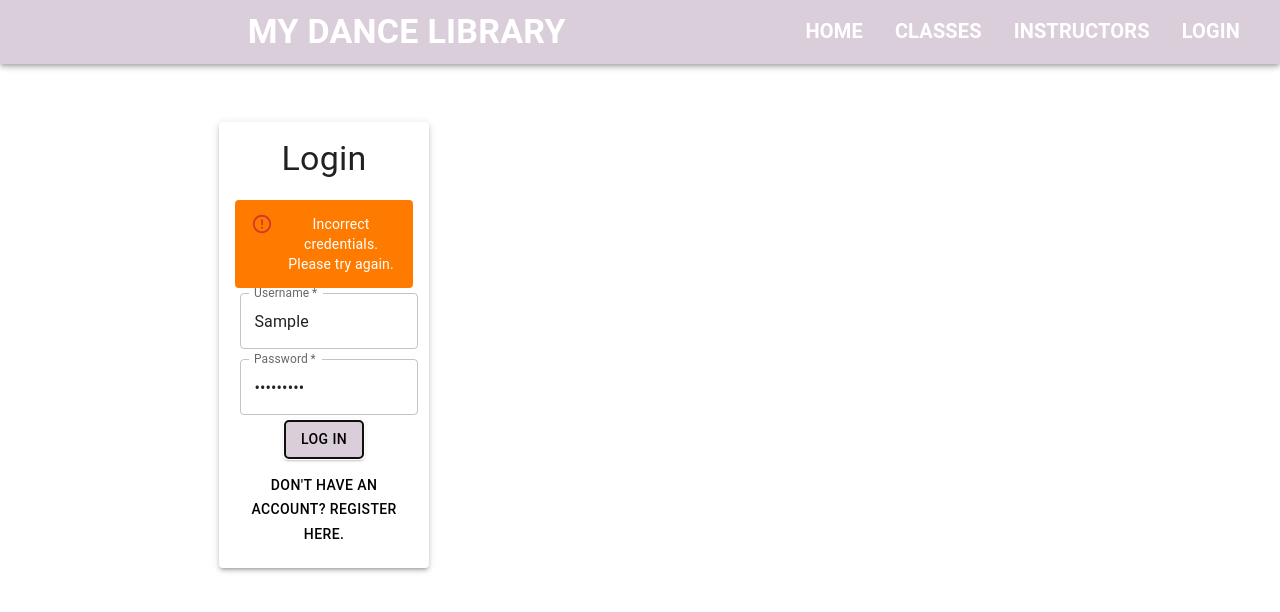
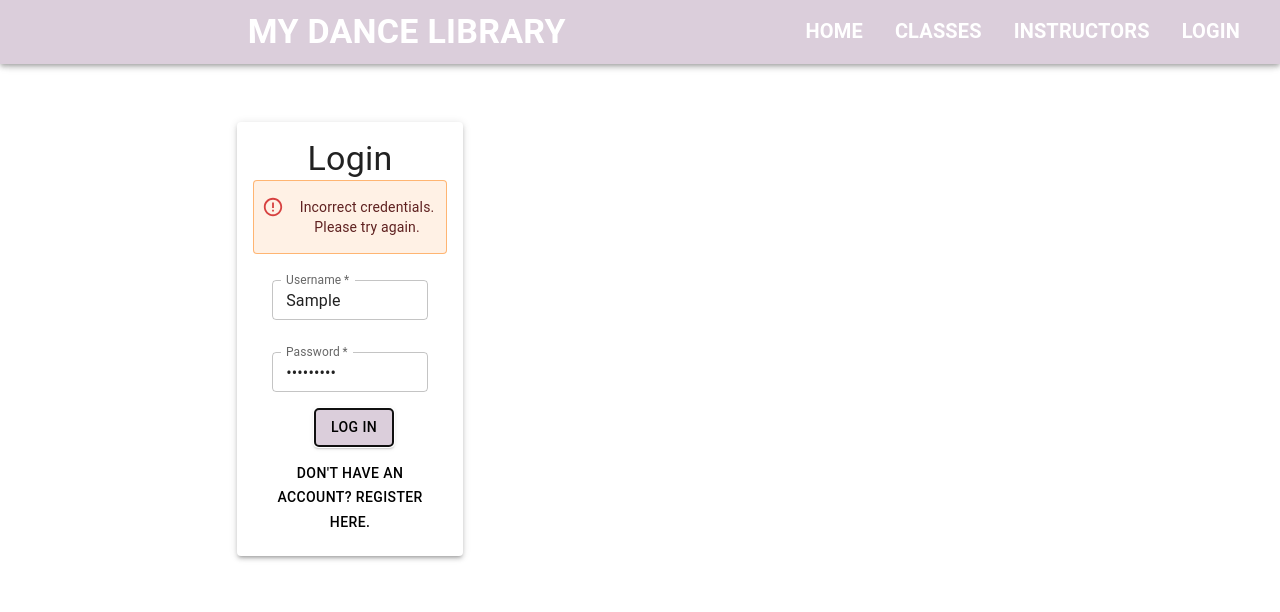
Before and after one commit to chrlee20043/dance-library, a React (Vite) app in the folder client/: page /login in a window 1280 px wide. Both pictures are taken after typing "Sample", "Sample123" into the empty fields and a click on the button "LOG IN". Shown: the top 612 px of the page. Built offline with nearby package versions, Linux system fonts and the light colour scheme; no server answers.

Commit message:
login error handling, styling search filter

```diff
--- a/client/src/App.css
+++ b/client/src/App.css
@@ -476,5 +476,27 @@ padding: 20px;
 }
 
 .class-level {
-  color: rgb(255, 123, 0);
+  margin: 0;
 }
+
+.checkbox-label {
+  position: relative;
+  padding-left: 20px;
+  margin-left: 1rem;
+}
+
+.checkbox-label input[type="checkbox"] {
+  position: absolute;
+}
+
+.checkbox-label input[type="checkbox"] {
+  content: "";
+  position: absolute;
+  top: 2px;
+  left: 0;
+  width: 15px;
+  height: 15px;
+  accent-color: rgb(69, 2, 69);
+  border: 1px solid rgb(255, 123, 0);
+  margin-right: 5px;
+}
--- a/client/src/components/Auth/Login.jsx
+++ b/client/src/components/Auth/Login.jsx
@@ -62,13 +62,11 @@ export default function Login() {
       throw error;
     }
   };
-
   const textFieldSX = {
-    margin: "5px",
-    width: "100%",
+    margin: 2,
+    width: "80%",
     "& .MuiOutlinedInput-root.Mui-focused .MuiOutlinedInput-notchedOutline": {
       border: "2px solid rgb(255, 123, 0)",
-      borderColor: "rgb(255, 123, 0)",
     },
     "& .MuiFormLabel-root.Mui-focused": {
       color: "rgb(255, 123, 0)",
@@ -76,6 +74,7 @@ export default function Login() {
   };
 
   const loginBtnSX = {
+    ml: 1,
     backgroundColor: "rgb(219, 206, 219)",
     border: "1px solid rgb(219, 206, 219) ",
     marginTop: "2",
@@ -99,10 +98,12 @@ export default function Login() {
     },
   };
 
-  const errorAlertSX = {
-    marginTop: "20px",
-    color: "white",
-    backgroundColor: "rgb(255, 123, 0)",
+  const alertSX = {
+    backgroundColor: "rgba(255, 123, 0, 0.1)",
+    border: "1px solid rgba(255, 123, 0, 0.5)",
+    borderRadius: "4px",
+    padding: "8px",
+    marginBottom: "10px",
   };
 
   return (
@@ -117,7 +118,7 @@ export default function Login() {
         <Paper elevation={3} sx={{ padding: 2, textAlign: "center" }}>
           <Typography variant="h4">Login</Typography>
           {error && (
-            <Alert severity="error" sx={errorAlertSX}>
+            <Alert severity="error" sx={alertSX}>
               {error}
             </Alert>
           )}
@@ -126,6 +127,7 @@ export default function Login() {
               label="Username"
               type="text"
               variant="outlined"
+              size="small"
               value={username}
               onChange={(e) => setUsername(e.target.value)}
               required
@@ -135,6 +137,7 @@ export default function Login() {
               label="Password"
               type="password"
               variant="outlined"
+              size="small"
               value={password}
               onChange={(e) => setPassword(e.target.value)}
               required
--- a/client/src/components/Auth/Register.jsx
+++ b/client/src/components/Auth/Register.jsx
@@ -67,11 +67,10 @@ export default function Register() {
     }
   }
   const textFieldSX = {
-    margin: "5px",
-    width: "100%",
+    margin: "10px",
+    width: "80%",
     "& .MuiOutlinedInput-root.Mui-focused .MuiOutlinedInput-notchedOutline": {
       border: "2px solid rgb(255, 123, 0)",
-      borderColor: "rgb(255, 123, 0)",
     },
     "& .MuiFormLabel-root.Mui-focused": {
       color: "rgb(255, 123, 0)",
--- a/client/src/components/Videos/AllVideos.jsx
+++ b/client/src/components/Videos/AllVideos.jsx
@@ -121,7 +121,7 @@ export default function AllVideos({ token, userId }) {
         </Select>
 
         <div className="filter-buttons" style={{ marginTop: 2, width: "50%" }}>
-          <label>
+          <label className="checkbox-label">
             <input
               className="class-level"
               type="checkbox"
@@ -131,7 +131,7 @@ export default function AllVideos({ token, userId }) {
             />
             Beginner
           </label>
-          <label>
+          <label className="checkbox-label">
             <input
               className="class-level"
               type="checkbox"
@@ -141,7 +141,7 @@ export default function AllVideos({ token, userId }) {
             />
             Intermediate
           </label>
-          <label>
+          <label className="checkbox-label">
             <input
               className="class-level"
               type="checkbox"
```
